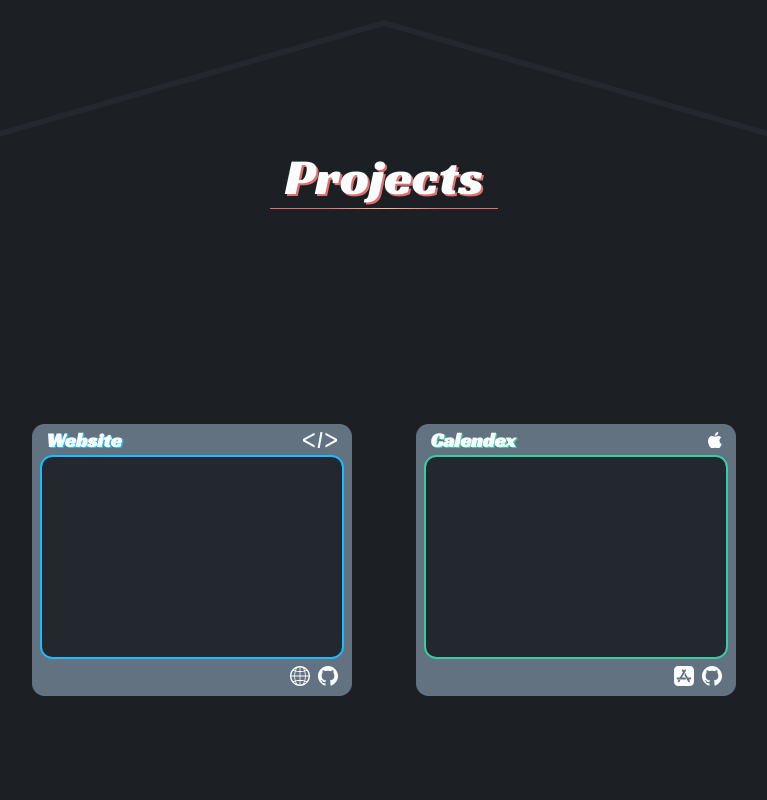
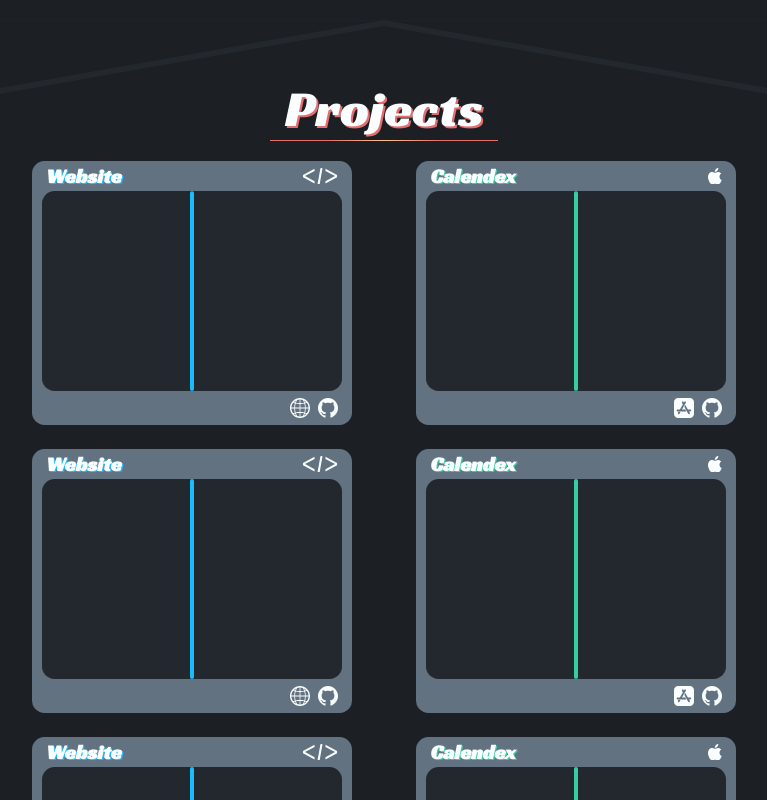
Before and after one commit to EvanBacon2/Portfolio-Site, a React (Create React App) app: page / in a window 1280 px wide. Shown: the part 1580-2380 px from the top of the page, without its empty margins (256-1023 px from the left). Built offline with nearby package versions, Linux system fonts and the light colour scheme.

Commit message:
prototyped method for drawing border around card images

```diff
--- a/src/css/About.css
+++ b/src/css/About.css
@@ -5,7 +5,7 @@
 #about {
     height: 100vh;
     background-image: linear-gradient(#23272B 5%, #1C1F23 60%);
-    border-top: .3125em solid #E26E6E;
+    border-top: .125em solid #E26E6E;
     box-sizing: border-box;
     grid-area: 2 / 1 / 3 / 4;
     display: grid;
--- a/src/css/ContentHeader.css
+++ b/src/css/ContentHeader.css
@@ -10,11 +10,12 @@
     font-family: 'Racing Sans One';
     font-size: 3.1875em;
     pointer-events: none;
+    padding-left: .29412em;
+    padding-right: .29412em;
+
     opacity: 0;
     transform: translate(.0196em, .0196em);
     transition: opacity .2s ease-out .5s, text-shadow .4s ease-out .55s, transform .4s ease-out .55s;
-    padding-left: .29412em;
-    padding-right: .29412em;
 }
 
 .show #content-title {
--- a/src/css/Footer.css
+++ b/src/css/Footer.css
@@ -1,14 +1,11 @@
-/*1rem*/
-
 @import url('https://fonts.googleapis.com/css?family=Racing+Sans+One');
 
 #footer {
     background-color: #22282E;
     grid-area: 5 / 1 / 6 / 4;
-    font-size: 1rem;
     height: 5em;
 
-    border-top: 5px solid #E26E6E;
+    border-top: .125em solid #E26E6E;
 }
 
 #footer-box {
@@ -27,13 +24,13 @@
 .footer-link {
     display: inline-block;
     font-family: 'Racing Sans One';
-    font-size: 1.9365em;
+    font-size: 1.9375em;
     width: 4.5em;
     text-align: center;
 
     margin: auto;
 
     color: #FAFEFF;
-    text-shadow: #E26E6E 1px 1px;
+    text-shadow: #E26E6E .0323em .0323em;
     cursor: pointer;
 }
--- a/src/css/NavPage.css
+++ b/src/css/NavPage.css
@@ -86,7 +86,7 @@
     display: block;
     font-family: 'Racing Sans One';
     text-align: center;
-    color: #E26E6E;
+    color: #EE6363;
     text-decoration: none;
 }
 
@@ -95,7 +95,7 @@
     font-family: 'Racing Sans One';
     font-size: 3.75em;
     background-color: #FAFEFF;
-    color: #E26E6E;
+    color: #EE6363;
     border: none;
     outline: none;
     padding: .03em 0;
--- a/src/css/NavPageIcon.css
+++ b/src/css/NavPageIcon.css
@@ -41,7 +41,7 @@
 .nav-page-icon {
     position: relative;
     display: block;
-    fill: #E36E6E;
+    fill: #EE6363;
 }
 
 .nav-page-icon {
--- a/src/css/Overlay.css
+++ b/src/css/Overlay.css
@@ -3,7 +3,7 @@
     top: 0;
     z-index: 1000;
     height: 100vh;
-    background-color: #E26E6E;
+    background-color: #EE6363;
 }
 
 .overlay.left {
--- a/src/css/ProjectCard.css
+++ b/src/css/ProjectCard.css
@@ -9,9 +9,8 @@
     display: flex;
     flex-direction: column;
     align-items: center;
-    padding: 0 .625em .46875em .625em;
+    padding: 0 .625em .3125em .625em;
     border-radius: .78125em;
-    font-size: 1rem;
 }
 
 .project-container {
@@ -24,7 +23,7 @@
     justify-content: space-between;
     align-content: flex-end;
 
-    margin: .15625em .25em;
+    margin: .12em .25em;
 }
 
 .card-header {
--- a/src/css/ProjectCardImage.css
+++ b/src/css/ProjectCardImage.css
@@ -1,13 +1,28 @@
-/*1rem*/
+.card-image-container {
+    position: relative;
+}
+
+.card-image-border {
+    position: absolute;
+    left: 0;
+    right: 0;
+    top: 0;
+    bottom: 0;
+    border-radius: .78125em;
+    margin-bottom: .3125em;
+
+    clip-path: polygon(50% 50%, 0 0, 0 0, 0 0, 0 0, 0 0);
+    animation: border-draw 2s cubic-bezier(.59,.2,.16,.9) 1s;
+    animation-fill-mode: forwards;
+}
 
 .card-image {
     width: 18.75em;
     height: 12.5em;
     background-color: #22282E;
-    margin-bottom: .3125em;
     border-radius: .78125em;
     overflow: hidden;
-    position: relative;
+    margin-bottom: .3125em;
 }
 
 .card-image-cover {
@@ -39,9 +54,6 @@
     transition: opacity .2s 0s;
 }
 
-.desc-container {
-}
-
 .cover-desc {
     font-family: 'Roboto';
     font-size: .9375em;
@@ -70,6 +82,28 @@
 
 .learn-link:hover {
     cursor: pointer;
+}
+
+@keyframes border-draw {
+    0% {
+        clip-path: polygon(50% 50%, 0 0, 0 0, 0 0, 0 0, 0 0);
+    }
+
+    25% {
+        clip-path: polygon(50% 50%, 0 0, 100% 0, 100% 0, 100% 0, 100% 0);
+    }
+
+    50% {
+        clip-path: polygon(50% 50%, 0 0, 100% 0, 100% 100%, 100% 100%, 100% 100%);
+    }
+
+    75% {
+        clip-path: polygon(50% 50%, 0 0, 100% 0, 100% 100%, 0 100%, 0 100%);
+    }
+
+    100% {
+        clip-path: polygon(50% 50%, 0 0, 100% 0, 100% 100%, 0 100%, 0 0)
+    }
 }
 
 /*----------------------THEMED ITEMS----------------------*/
--- a/src/css/Projects.css
+++ b/src/css/Projects.css
@@ -18,7 +18,7 @@
     grid-area: 1 / 2 / 2 / 3;
     height: 12em;
     justify-self: center;
-    margin-top: 7.75em;
+    margin-top: 3.5em;
     z-index: 1;
 }
 
@@ -33,7 +33,7 @@
 .projects-triangle-box {
     display: inline-block;
     width: 50%;
-    height: calc(50vw * .28854167);
+    height: calc(50vw * .17708333);
 }
 
 .projects-triangle-box.top {
@@ -72,7 +72,7 @@
 
 #gallery-container {
     width: 100%;
-    min-height: 39em;
+    min-height: 33em;
     height: fit-content;
     padding: 1.5em 0;
     display: grid;
--- a/src/js/ProjectCardImage.js
+++ b/src/js/ProjectCardImage.js
@@ -24,7 +24,9 @@ export default class ProjectCardImage extends Component {
 
     render() {
         return (
-            <div class={'card-image ' + this.props.theme + '-border'}
+            <div class='card-image-container'>
+                <div class={'card-image-border ' + this.props.theme + '-border'}/>
+                <div class={'card-image'}
                      onMouseEnter={() => this.displayCover()}
                      onMouseLeave={() => this.hideCover()}>
                     <div class={'card-image-cover ' + this.props.theme + '-cover ' + this.state.coverState}/>
@@ -35,6 +37,7 @@ export default class ProjectCardImage extends Component {
                             Learn More
                         </button>
                     </div>
+                </div>
             </div>
         );
     }
--- a/src/js/Projects.js
+++ b/src/js/Projects.js
@@ -56,6 +56,10 @@ export default class Projects extends Component {
                         <div id='gallery-box' class={this.state.showcase}>
                             <WebProjectCard toggleShowcase={this.toggleShowcase}/>
                             <CalendexProjectCard toggleShowcase={this.toggleShowcase}/>
+                            <WebProjectCard toggleShowcase={this.toggleShowcase}/>
+                            <CalendexProjectCard toggleShowcase={this.toggleShowcase}/>
+                            <WebProjectCard toggleShowcase={this.toggleShowcase}/>
+                            <CalendexProjectCard toggleShowcase={this.toggleShowcase}/>
                         </div>
                         <CalendexShowcase showcase={this.state.showcase} toggleShowcase={this.toggleShowcase}/>
                     </div>
```
Also changed, not shown: src/svg/background-triangle.svg, src/svg/chevron-cutout.svg.
